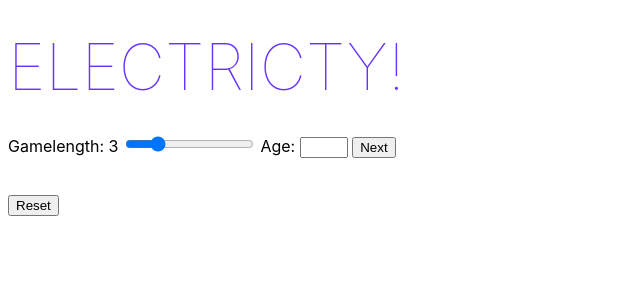
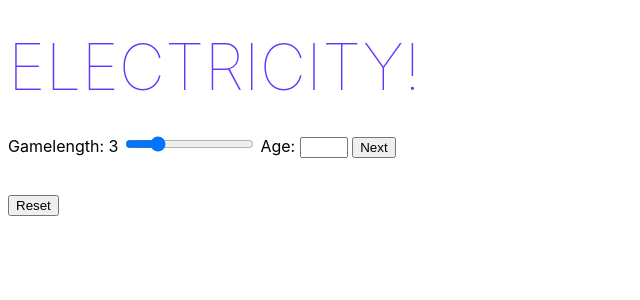
Before and after one commit to hannahlb123/assessment---quiz, a Svelte app: page / in a window 1280 px wide. Shown: the top 300 px of the page, without its empty margins (0-640 px from the left). Built offline with nearby package versions, Linux system fonts and the light colour scheme.

Commit message:
fixed minor error

```diff
--- a/src/App.svelte
+++ b/src/App.svelte
@@ -241,7 +241,7 @@
 					console.log('true')
 				} else {
 					letter = false
-					error = 'The name you have entered is not valid. Try again. Name must be comrpised of only letters.'
+					error = 'The name you have entered is not valid. Try again. Name must be comprised of only letters.'
 					console.log('false')
           return letter
 				}
@@ -250,7 +250,7 @@
 
 </script>
 
-<h1>Electricty!</h1>
+<h1>Electricity!</h1>
 
 <!-- if the user has not started the quiz or entered a valid age, show them the start page with an option to input a game length and an age -->
 {#if started === false}
@@ -322,7 +322,7 @@
           <br>
       <!-- if the question requires a numerical response, present a number input box with the unit next to it -->
       {:else if (questions[i].type == 'number')}
-          <input type='number' bind:value={questions[i].choice}>
+          <input type='number' bind:value={questions[i].choice} min=0 max=1000>
           {questions[i].unit}
       {/if}
 
```
Also changed, not shown: 1 other file (tests, documents, lock files or other folders).
